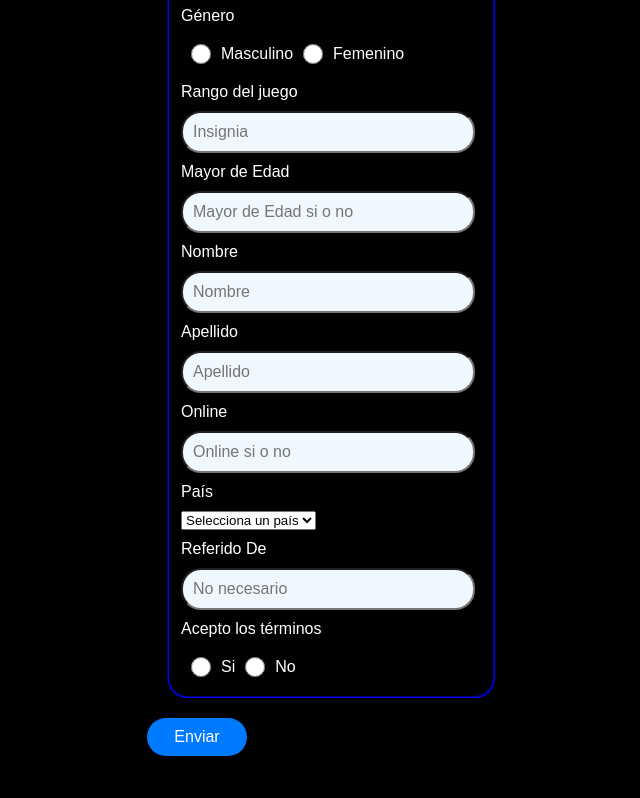
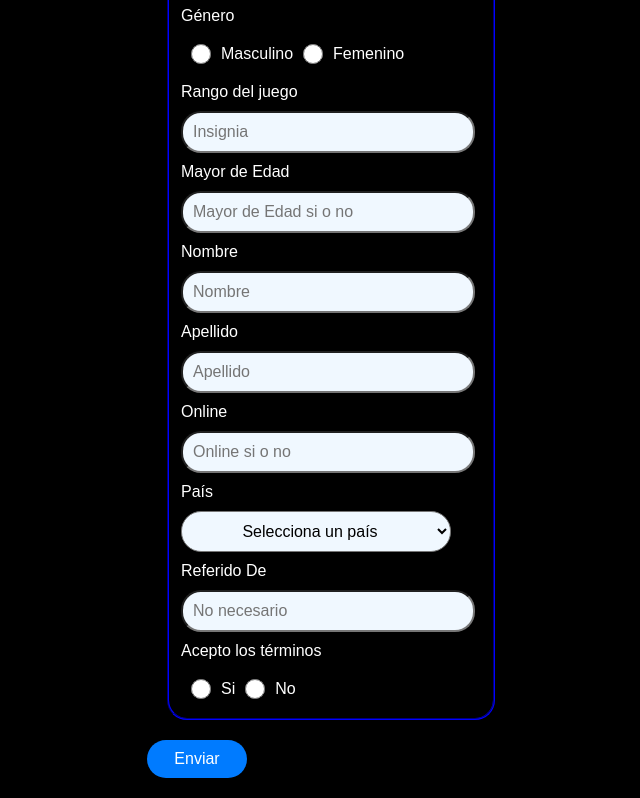
Before and after one commit to INGsebas14/formulario-prueba-pagina-web, a website: page index.html in a window 1280 px wide. Shown: the part 812-1610 px from the top of the page, without its empty margins (309-949 px from the left). Before the commit the page ends 1588 px from the top, so only its background shows below. Drawn offline with Linux system fonts and the light colour scheme.

Commit message:
agregamos estilo a select de pais

```diff
--- a/style.css
+++ b/style.css
@@ -39,6 +39,14 @@ input{
     width: 20px;
     margin: 0 10px 0 10px;
 }
+#pais{
+    background-color: aliceblue;
+    width: 90%;
+    text-align: center;
+    border-radius: 20px;
+    padding: 10px;
+    font-size: 1rem;
+}
 .terminos{
     color: #0000CD;
     width: 20px;
```
